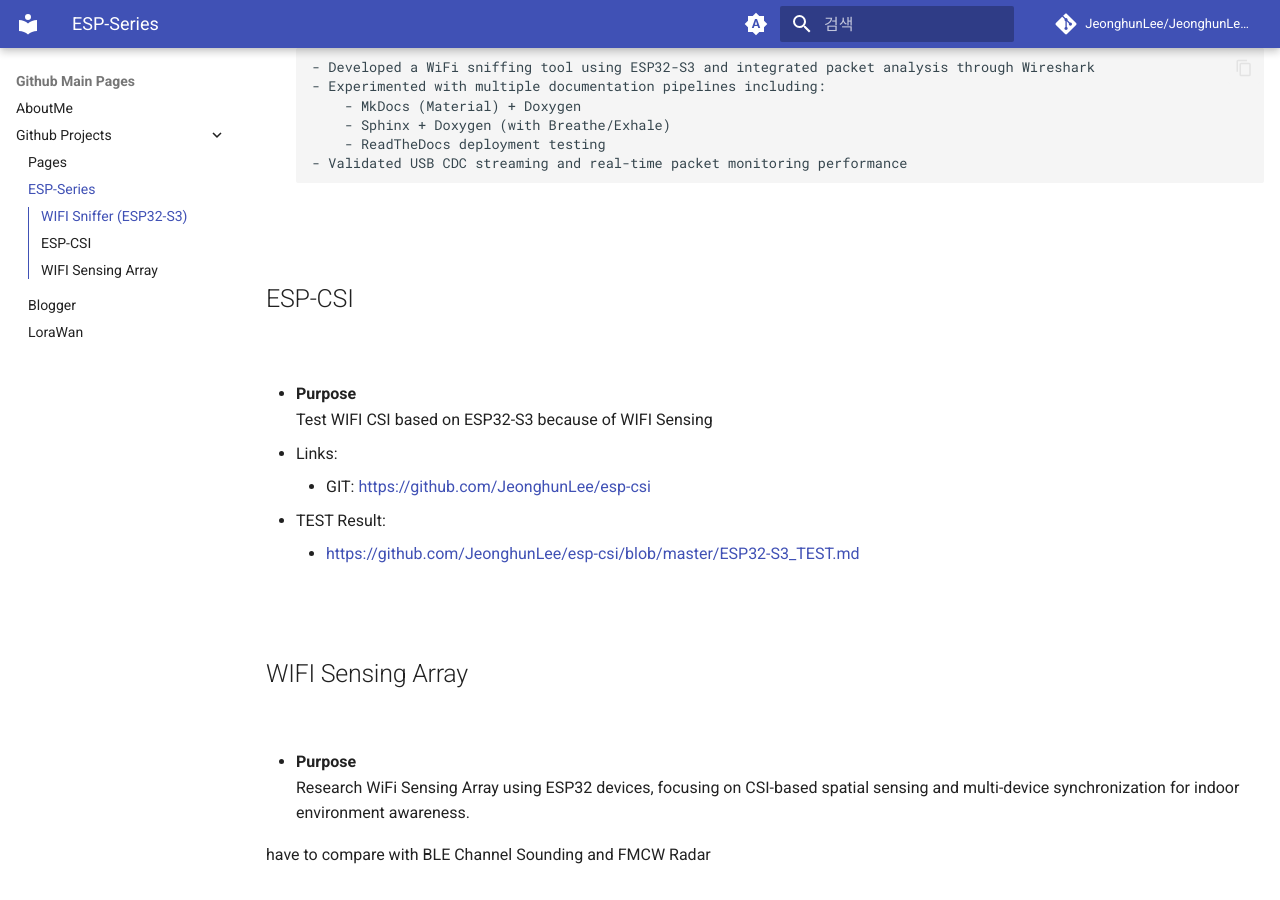
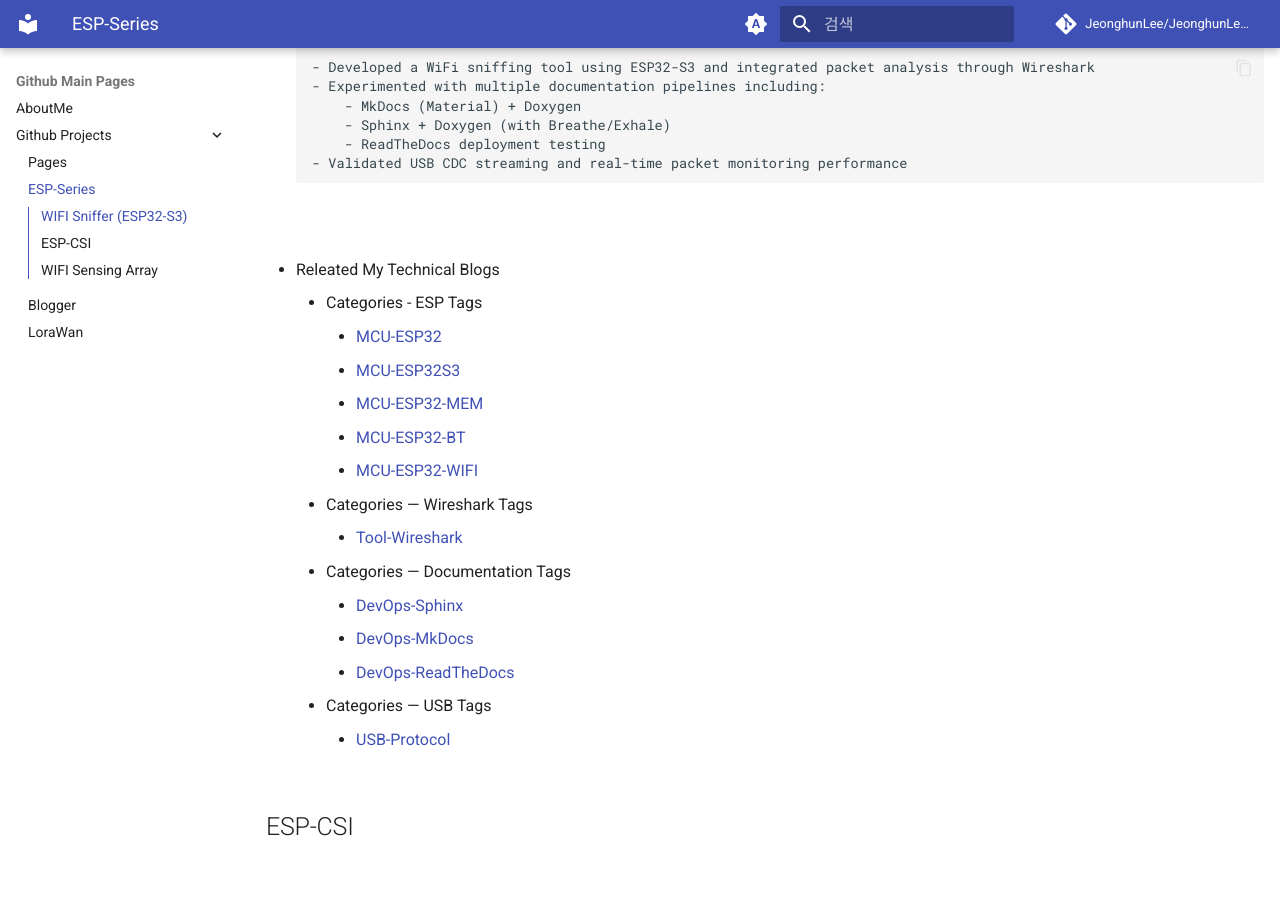
Before and after one commit to JeonghunLee/JeonghunLee.github.io, an MkDocs documentation site: the page built from docs/project_esp_series.md, in a window 1280 px wide and 900 px high, scrolled down 597 px. Built offline with MkDocs 1.6.1 and Material for MkDocs 9.7.7, drawn with Linux system fonts in a browser that asks for light colours; comment, search, counter and statistics services are not loaded.

Commit message:
update it

````diff
--- a/docs/project_esp_series.md
+++ b/docs/project_esp_series.md
@@ -14,7 +14,6 @@
 
 <br>
 
-
 * Summary
 ```
 - Developed a WiFi sniffing tool using ESP32-S3 and integrated packet analysis through Wireshark
@@ -26,6 +25,24 @@
 ```
 
 <br>
+
+* Releated My Technical Blogs
+    * Categories - ESP Tags
+        * [MCU-ESP32](https://ahyuo79.blogspot.com/search/label/MCU-ESP32)
+        * [MCU-ESP32S3](https://ahyuo79.blogspot.com/search/label/MCU-ESP32S3)
+        * [MCU-ESP32-MEM](https://ahyuo79.blogspot.com/search/label/MCU-ESP32-MEM)
+        * [MCU-ESP32-BT](https://ahyuo79.blogspot.com/search/label/MCU-ESP32-BT)
+        * [MCU-ESP32-WIFI](https://ahyuo79.blogspot.com/search/label/MCU-ESP32-WIFI)
+    * Categories — Wireshark Tags
+        * [Tool-Wireshark](https://ahyuo79.blogspot.com/search/label/Tool-Wireshark)
+    * Categories — Documentation Tags
+        * [DevOps-Sphinx](https://ahyuo79.blogspot.com/search/label/DevOps-Sphinx)
+        * [DevOps-MkDocs](https://ahyuo79.blogspot.com/search/label/DevOps-Mkdocs)
+        * [DevOps-ReadTheDocs](https://ahyuo79.blogspot.com/2021/06/readthedoc-doc-host.html)
+    * Categories — USB Tags
+        * [USB-Protocol](https://ahyuo79.blogspot.com/search/label/IF-USB)
+
+
 
 ## ESP-CSI
 
````
